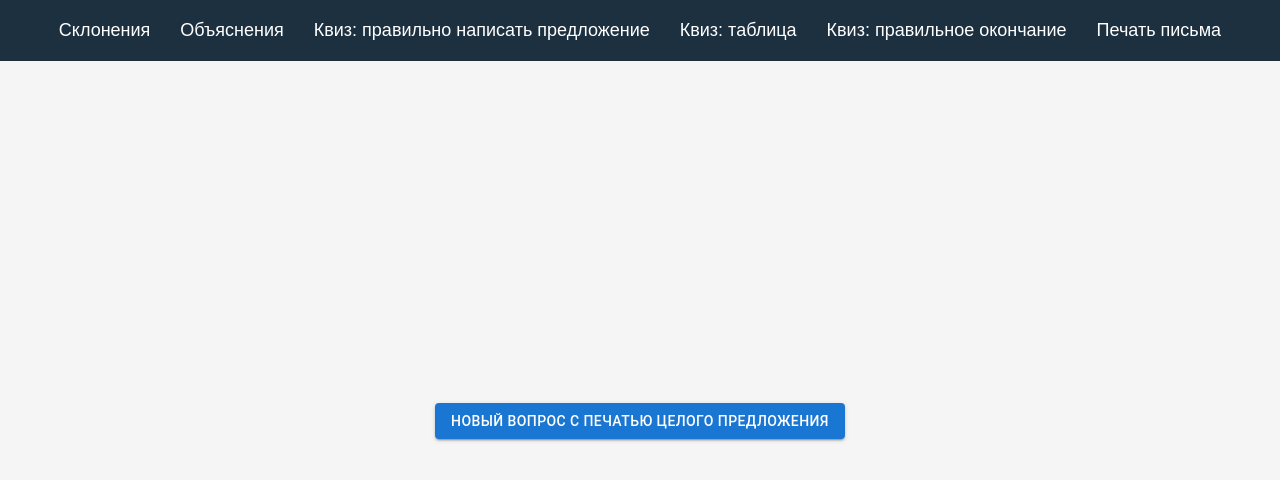
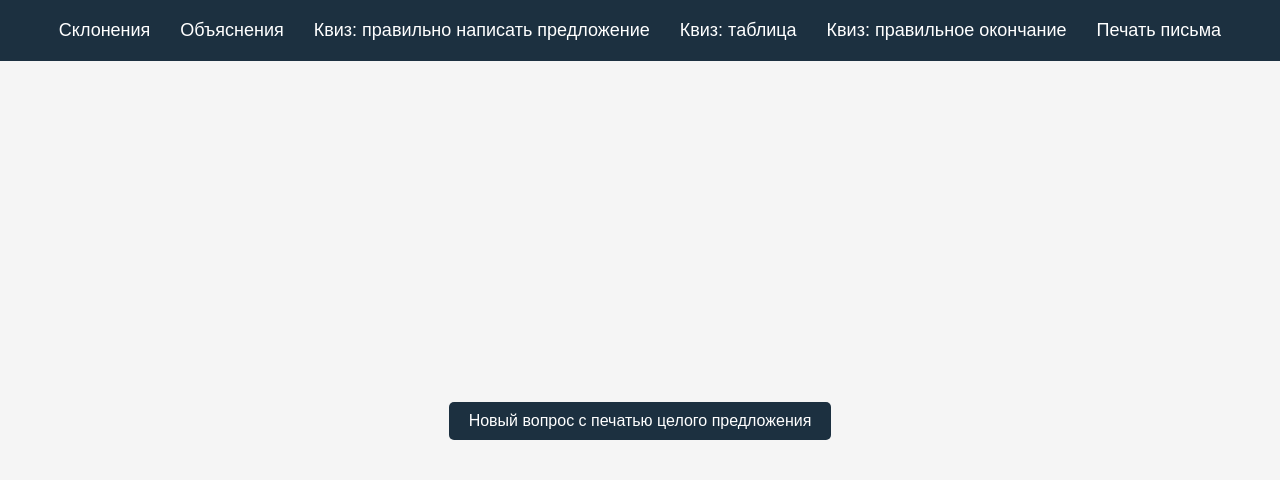
Before and after one commit to runasharp/german, a React (Create React App) app: page /quiz in a window 1280 px wide. Shown: the top 480 px of the page. Built offline with nearby package versions, Linux system fonts and the light colour scheme.

Commit message:
Update Quiz.js

```diff
--- a/src/components/Quiz.js
+++ b/src/components/Quiz.js
@@ -1,5 +1,4 @@
 import React, { useState } from 'react';
-import { Button, TextField } from '@mui/material';
 import { germanWords, adjectives } from './quiz/words';
 import { sentenceTemplates } from './quiz/templates';
 import { getRandomElement, getCorrectAnswer, getArticle } from './quiz/utils';
@@ -42,9 +41,9 @@ const Quiz = () => {
 
   return (
     <div>
-      <Button variant="contained" color="primary" onClick={generateQuestion}>
+      <button onClick={generateQuestion} style={buttonStyle}>
         Новый вопрос с печатью целого предложения
-      </Button>
+      </button>
       {currentWord.word && (
         <div>
           <h3>Заполните правильную форму прилагательного</h3>
@@ -56,22 +55,18 @@ const Quiz = () => {
               .replace(currentWord.isPlural ? 'noun_plural' : 'noun', `${currentWord.word} (${currentWord.gender}, ${currentWord.isPlural ? 'Pl.' : 'Sing.'})`)}
           </p>
           <form onSubmit={handleSubmit}>
-            <TextField
+            <br />
+            <input
               type="text"
               value={userAnswer}
               onChange={(e) => setUserAnswer(e.target.value)}
               placeholder="Ваш ответ"
-              variant="outlined"
-              fullWidth
-              margin="normal"
+              style={inputStyle}
             />
-            <Button
-              variant="contained"
-              color="secondary"
-              type="submit"
-            >
+            <br />
+            <button type="submit" style={buttonStyle}>
               Проверить ответ
-            </Button>
+            </button>
           </form>
           {result !== null && (
             <p>
@@ -86,4 +81,25 @@ const Quiz = () => {
   );
 };
 
+const buttonStyle = {
+  margin: '10px',
+  padding: '10px 20px',
+  border: 'none',
+  borderRadius: '5px',
+  cursor: 'pointer',
+  fontSize: '16px',
+  transition: 'background-color 0.3s ease, transform 0.2s ease',
+};
+
+const inputStyle = {
+  width: '600px', // Adjust width as needed
+  height: '30px', // Adjust height as needed
+  fontSize: '16px', // Optionally adjust font size
+  padding: '10px', // Optionally adjust padding
+  margin: '10px', // Optionally adjust margin
+  border: '1px solid #ccc', // Optionally adjust border style
+  borderRadius: '4px', // Optionally adjust border radius
+  outline: 'none',
+};
+
 export default Quiz;
```
